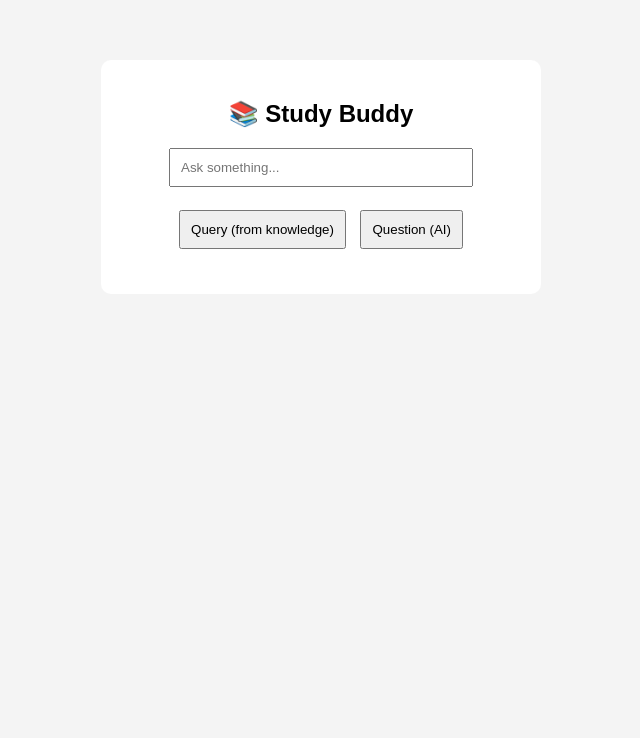
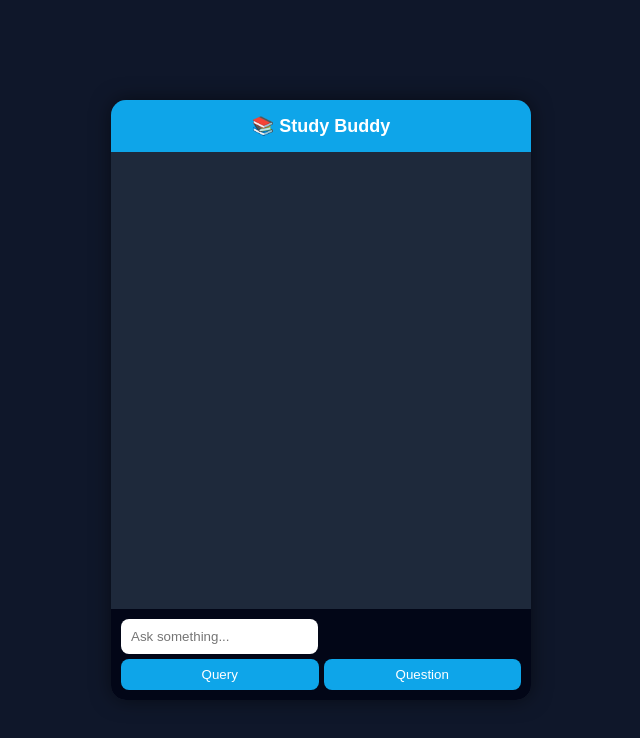
Before and after one commit to trop245202-spec/study-chatbot, a plain HTML site: page index.html in a window 1280 px wide. Shown: the whole page, without its empty margins (319-959 px from the left). Drawn offline with Linux system fonts and the light colour scheme.

Commit message:
Update index.html

```diff
--- a/index.html
+++ b/index.html
@@ -3,49 +3,149 @@
 <head>
   <title>Study Buddy</title>
   <style>
-    body { font-family: Arial; text-align: center; background:#f4f4f4; }
-    .box { width:400px; margin:60px auto; background:white; padding:20px; border-radius:10px; }
-    input { width:70%; padding:10px; }
-    button { padding:10px; margin:5px; }
-    #ans { margin-top:20px; text-align:left; }
+    body {
+      margin: 0;
+      font-family: Arial;
+      background: #0f172a;
+      color: white;
+      display: flex;
+      justify-content: center;
+      align-items: center;
+      height: 100vh;
+    }
+
+    .chatbox {
+      width: 420px;
+      height: 600px;
+      background: #1e293b;
+      border-radius: 15px;
+      display: flex;
+      flex-direction: column;
+      overflow: hidden;
+      box-shadow: 0 0 20px rgba(0,0,0,0.5);
+    }
+
+    .header {
+      padding: 15px;
+      text-align: center;
+      font-size: 18px;
+      background: #0ea5e9;
+      font-weight: bold;
+    }
+
+    .messages {
+      flex: 1;
+      padding: 10px;
+      overflow-y: auto;
+    }
+
+    .msg {
+      margin: 10px 0;
+      padding: 10px;
+      border-radius: 10px;
+      max-width: 75%;
+    }
+
+    .user {
+      background: #2563eb;
+      margin-left: auto;
+      text-align: right;
+    }
+
+    .bot {
+      background: #334155;
+      margin-right: auto;
+    }
+
+    .inputBox {
+      display: flex;
+      padding: 10px;
+      background: #020617;
+    }
+
+    input {
+      flex: 1;
+      padding: 10px;
+      border-radius: 8px;
+      border: none;
+      outline: none;
+    }
+
+    .buttons {
+      display: flex;
+      gap: 5px;
+      margin-top: 5px;
+    }
+
+    button {
+      flex: 1;
+      padding: 8px;
+      border: none;
+      border-radius: 8px;
+      cursor: pointer;
+      background: #0ea5e9;
+      color: white;
+    }
+
+    button:hover {
+      background: #0284c7;
+    }
   </style>
 </head>
 <body>
 
-<div class="box">
-  <h2>📚 Study Buddy</h2>
+<div class="chatbox">
+  <div class="header">📚 Study Buddy</div>
 
-  <input id="q" placeholder="Ask something..." />
+  <div class="messages" id="chat"></div>
 
-  <br><br>
+  <div class="inputBox">
+    <div style="width:100%">
+      <input id="q" placeholder="Ask something..." />
 
-  <button onclick="ask('query')">Query (from knowledge)</button>
-  <button onclick="ask('question')">Question (AI)</button>
-
-  <div id="ans"></div>
+      <div class="buttons">
+        <button onclick="ask('query')">Query</button>
+        <button onclick="ask('question')">Question</button>
+      </div>
+    </div>
+  </div>
 </div>
 
 <script>
 async function ask(type) {
-  let q = document.getElementById("q").value;
+  const input = document.getElementById("q");
+  const chat = document.getElementById("chat");
 
-  document.getElementById("ans").innerText = "Thinking...";
+  const text = input.value.trim();
+  if (!text) return;
+
+  // 👤 user message
+  chat.innerHTML += `<div class="msg user">${text}</div>`;
+  input.value = "";
+
+  // 🤖 thinking
+  const tempId = Date.now();
+  chat.innerHTML += `<div class="msg bot" id="${tempId}">Thinking...</div>`;
+  chat.scrollTop = chat.scrollHeight;
 
   try {
-    let res = await fetch("/api/chat", {
+    const res = await fetch("/api/chat", {
       method: "POST",
       headers: {
         "Content-Type": "application/json"
       },
-      body: JSON.stringify({ question: q, type: type })
+      body: JSON.stringify({ question: text, type: type })
     });
 
-    let data = await res.json();
+    const data = await res.json();
 
-    document.getElementById("ans").innerText = data.answer;
+    document.getElementById(tempId).innerText = data.answer;
+
   } catch {
-    document.getElementById("ans").innerText = "Error";
+    document.getElementById(tempId).innerText = "Error occurred.";
   }
+
+  chat.scrollTop = chat.scrollHeight;
 }
 </script>
 
```
